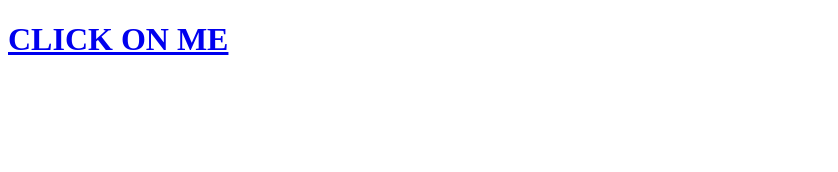
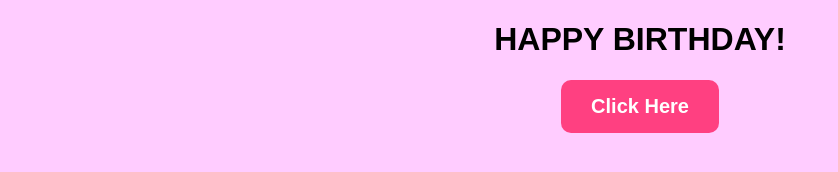
Before and after one commit to PrathamSingh-lang-hi/bday, a plain HTML site: page index.html in a window 1280 px wide. Shown: the whole page, without its empty margins (0-838 px from the left). Drawn offline with Linux system fonts and the light colour scheme.

Commit message:
Update index.html

```diff
--- a/index.html
+++ b/index.html
@@ -4,8 +4,32 @@
     <meta charset="UTF-8">
     <meta name="viewport" content="width=device-width, initial-scale=1.0">
     <title>HAPPY BIRTHDAY</title>
+    <style>
+        body {
+            text-align: center;
+            font-family: Arial, sans-serif;
+            background-color: #ffccff;
+        }
+        .btn {
+            display: inline-block;
+            padding: 15px 30px;
+            font-size: 20px;
+            font-weight: bold;
+            color: white;
+            background-color: #ff4081;
+            border: none;
+            border-radius: 10px;
+            cursor: pointer;
+            transition: background-color 0.3s ease, transform 0.2s ease;
+        }
+        .btn:hover {
+            background-color: #e60073;
+            transform: scale(1.1);
+        }
+    </style>
 </head>
 <body>
-    <a href="birthday.html"><h1>CLICK ON ME</h1></a>
+    <h1>HAPPY BIRTHDAY!</h1>
+    <button class="btn" onclick="window.location.href='birthday.html'">Click Here</button>
 </body>
 </html>
```
